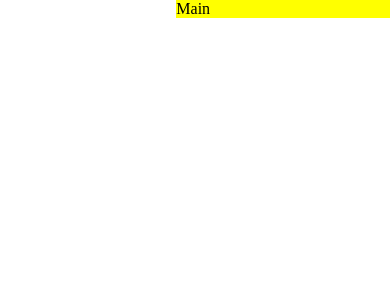
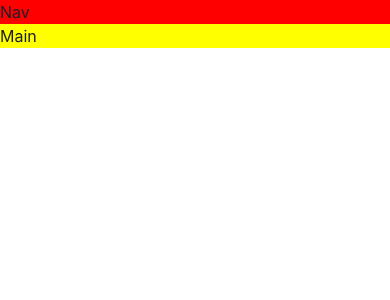
Before and after one commit to shahzaibshaikh/musicsurf, a React (Vite) app: page / in a window 390 px wide. Shown: the top 300 px of the page. Built offline with nearby package versions, Linux system fonts and the light colour scheme.

Commit message:
📦 NEW: added responsive layout

```diff
--- a/src/App.tsx
+++ b/src/App.tsx
@@ -12,9 +12,11 @@ function App() {
       <GridItem area='nav' bg='red'>
         Nav
       </GridItem>
-      <GridItem area='aside' bg='blue'>
-        Aside
-      </GridItem>
+      <Show above='lg'>
+        <GridItem area='aside' bg='blue'>
+          Aside
+        </GridItem>
+      </Show>
 
       <GridItem area='main' bg='yellow'>
         Main
--- a/src/main.tsx
+++ b/src/main.tsx
@@ -1,3 +1,4 @@
+import { ChakraProvider } from '@chakra-ui/react';
 import React from 'react';
 import ReactDOM from 'react-dom/client';
 import App from './App';
@@ -5,6 +6,8 @@ import './styles/index.css';
 
 ReactDOM.createRoot(document.getElementById('root') as HTMLElement).render(
   <React.StrictMode>
-    <App />
+    <ChakraProvider>
+      <App />
+    </ChakraProvider>
   </React.StrictMode>
 );
```
